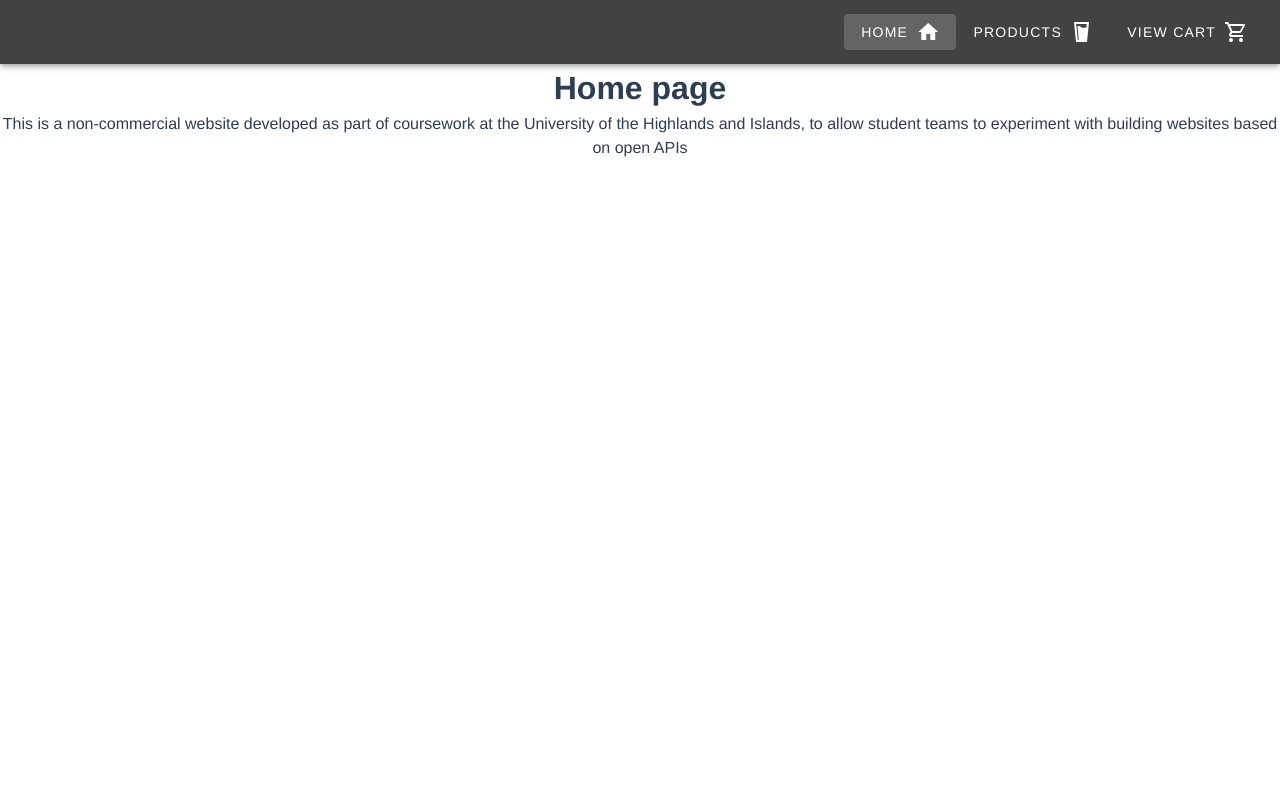
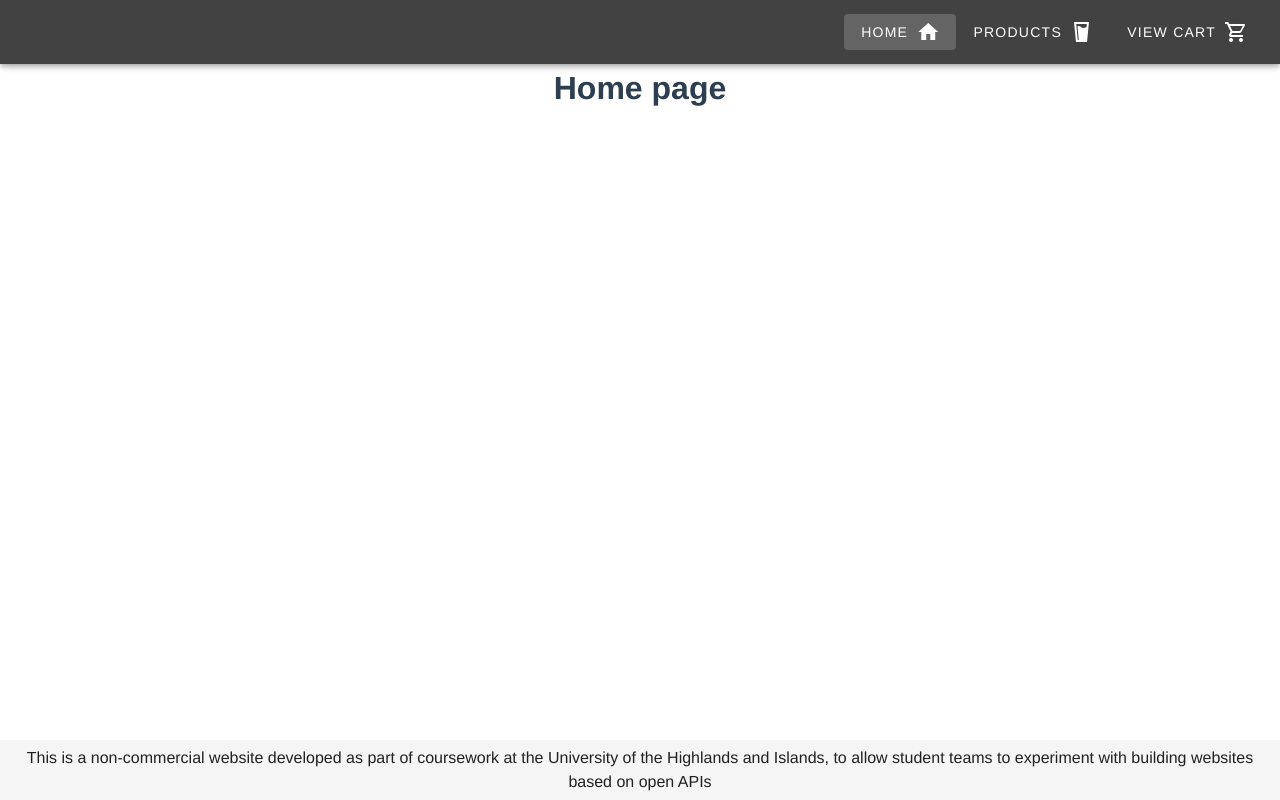
Before and after one commit to IllogicalTree/brew-commerce, a Vue app: page / in a window 1280 px wide. Built offline with nearby package versions, Linux system fonts and the light colour scheme.

Commit message:
moves disclaimer from home page to footer

```diff
--- a/src/App.vue
+++ b/src/App.vue
@@ -43,6 +43,10 @@
       <router-view/>
     </v-main>
 
+    <v-footer>
+      This is a non-commercial website developed as part of coursework at the University of the Highlands and Islands, to allow student teams to experiment with building websites based on open APIs
+    </v-footer>
+
   </v-app>
 </template>
 
--- a/src/views/Home.vue
+++ b/src/views/Home.vue
@@ -1,7 +1,6 @@
 <template>
   <div>
     <h1>Home page</h1>
-    <p>This is a non-commercial website developed as part of coursework at the University of the Highlands and Islands, to allow student teams to experiment with building websites based on open APIs </p>
   </div>
 </template>
 
```
